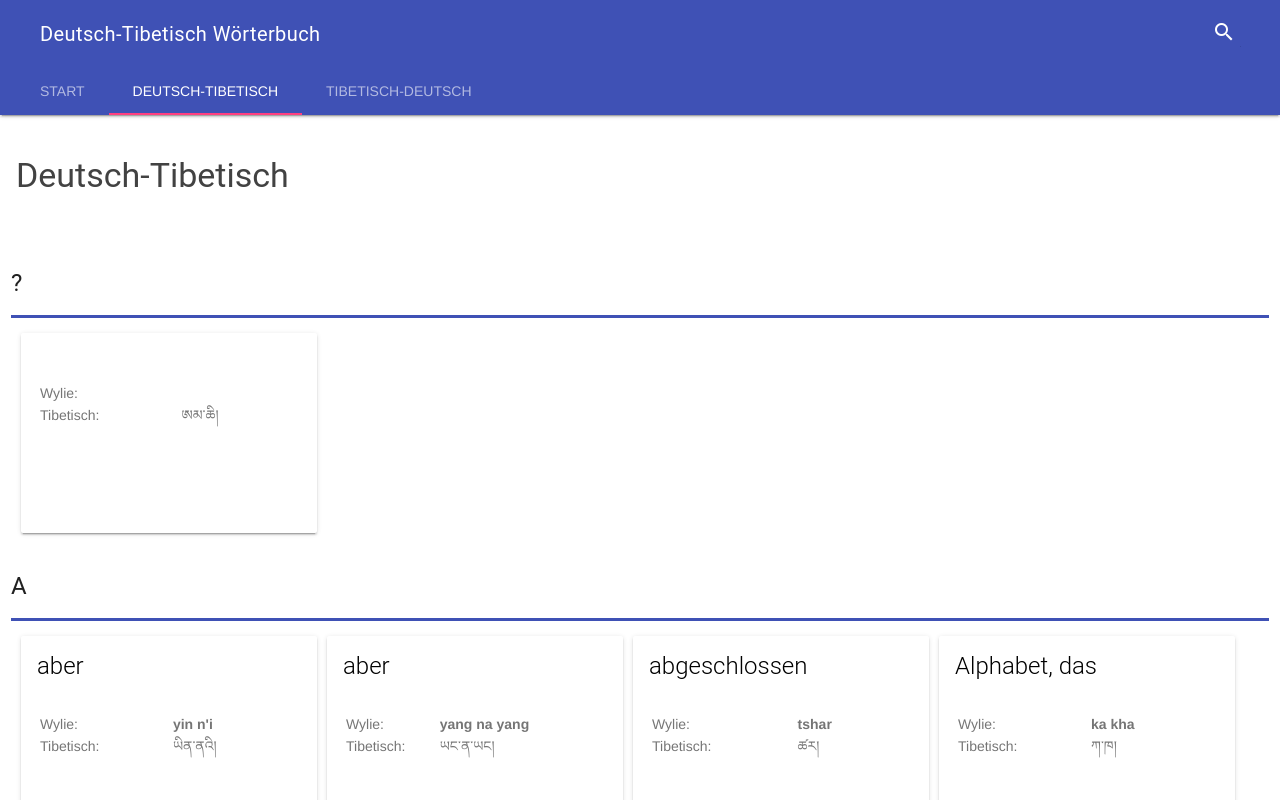
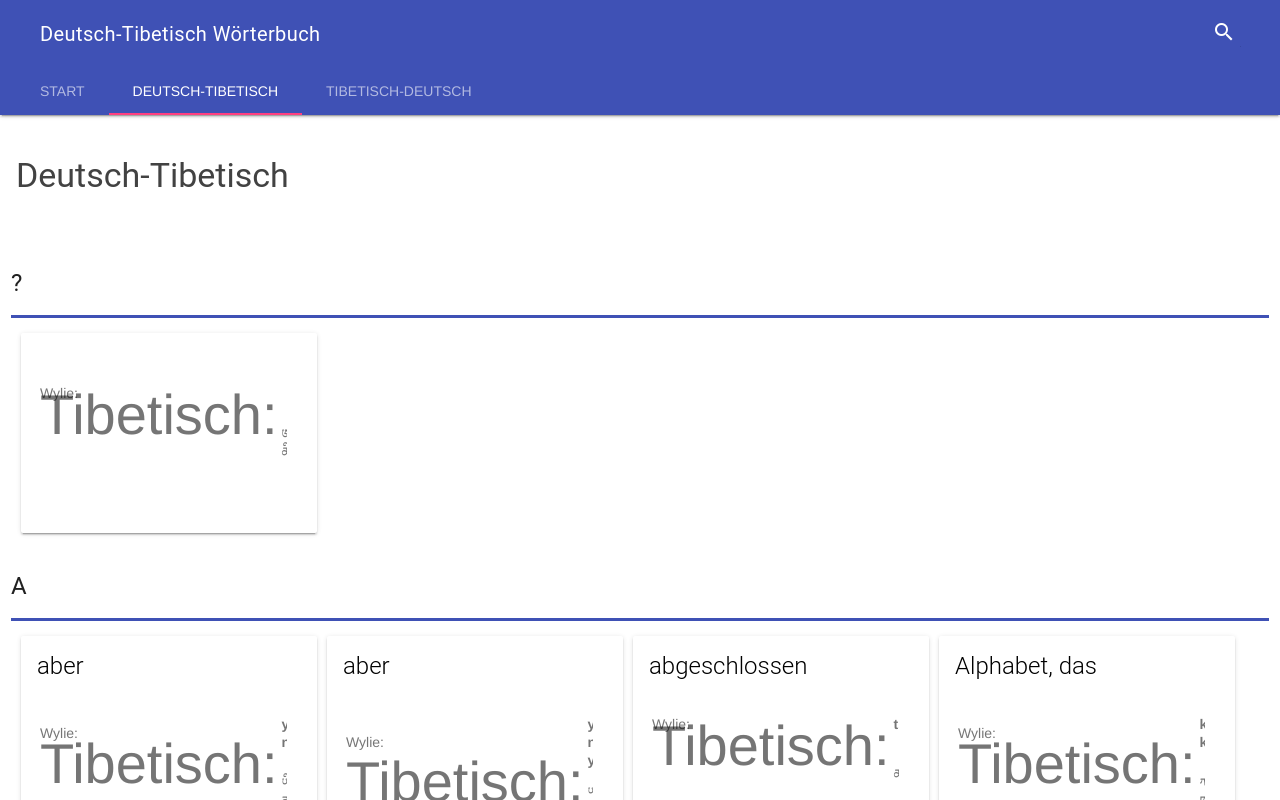
Before and after one commit to mcg89/marie-woerterbuch, a plain HTML site: page index.html in a window 1280 px wide. Both pictures are taken after a click on the link "DEUTSCH-TIBETISCH". Drawn offline with nearby package versions, Linux system fonts and the light colour scheme.

Commit message:
made tibet text bigger
increased font size and padding for tibet text

```diff
--- a/css/main.css
+++ b/css/main.css
@@ -26,6 +26,11 @@ div.separator::after {
 
 div.hidden {
     display: none;
+}
+
+.word-card .tibet-text {
+    font-size: 4em;
+    padding-bottom: 1em;
 }
 
 .word-card ul {
--- a/js/main.js
+++ b/js/main.js
@@ -196,7 +196,7 @@ function makeCard(cardDetails, mode) {
     word = cardDetails["transcript"];
     translation = "<td>Deutsch: </td><td><b>" + cardDetails["german"] + "</b></td>";
   }
-  let tibet = "<td>Tibetisch: </td><td>" + cardDetails["tibet"] + "</td>";
+  let tibet = "<td class='tibet-text'>Tibetisch: </td><td>" + cardDetails["tibet"] + "</td>";
 
   let tooltip = ""
   cardDetails["tooltip"].forEach(element => {
```
